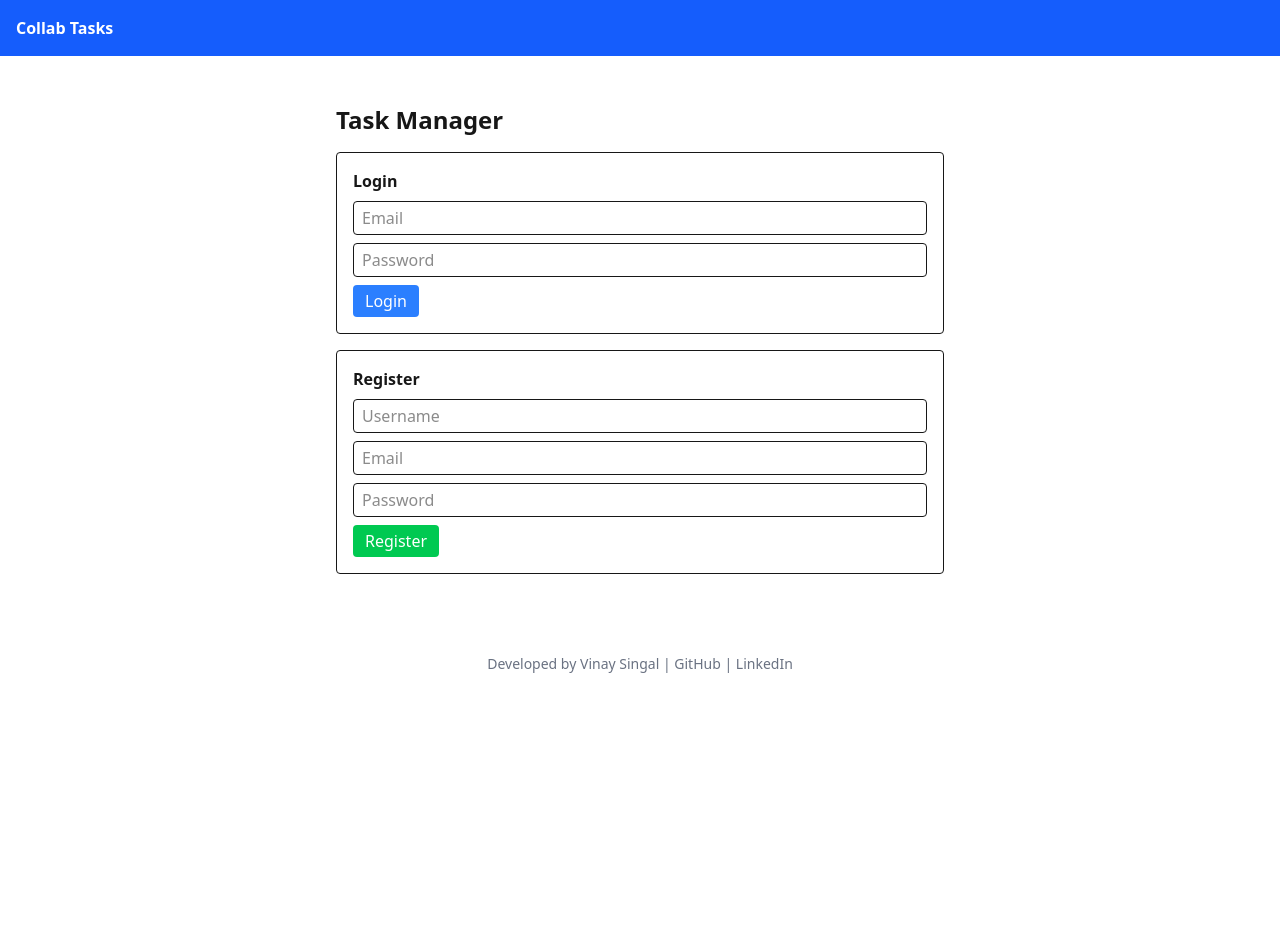
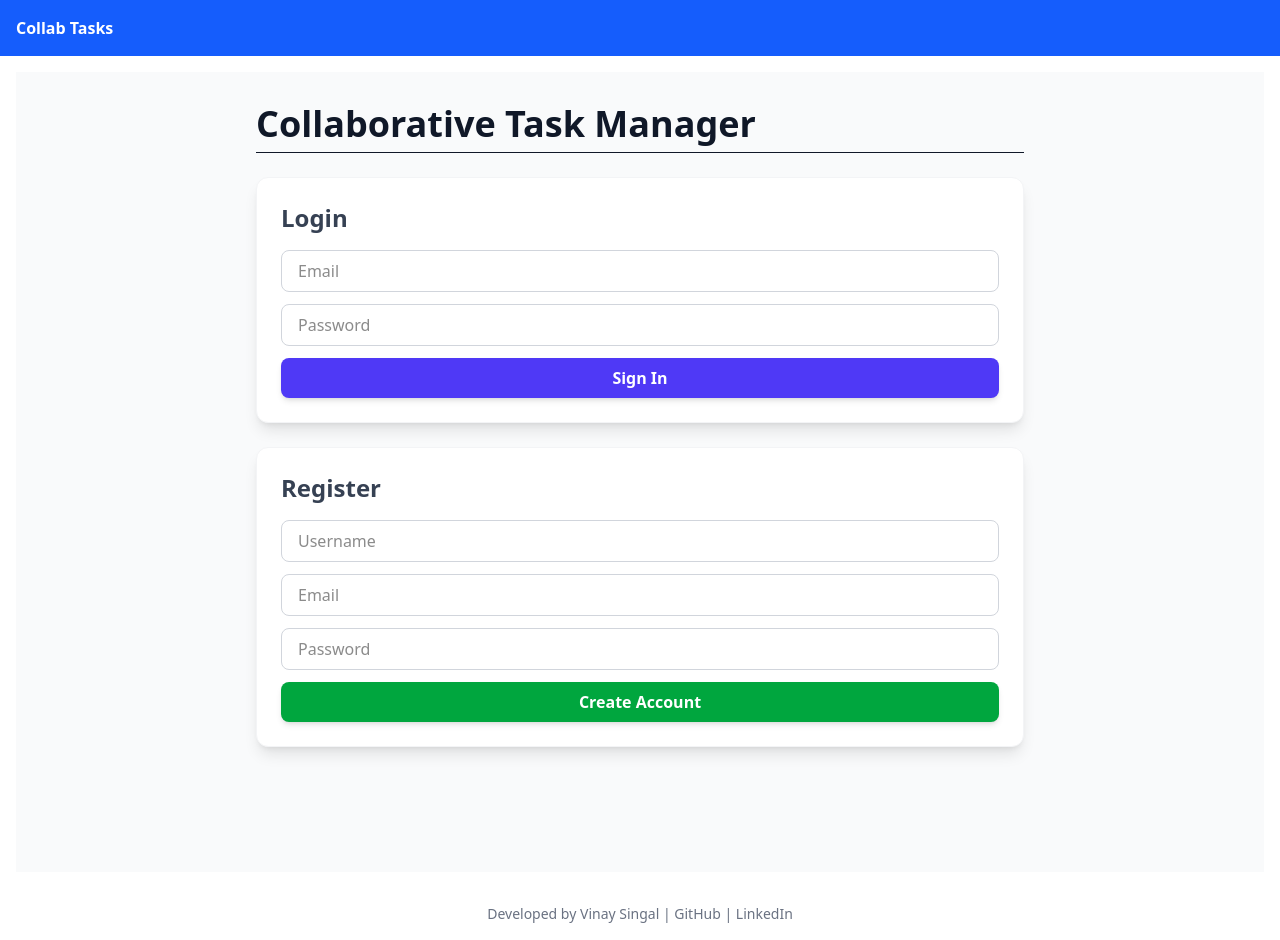
Before and after one commit to Vinay-Singal/Collab-Task, a Next.js app: page / in a window 1280 px wide. Before the commit the page ends 800 px from the top, so only its background shows below. Built offline with nearby package versions, Linux system fonts and the light colour scheme.

Commit message:
Refactor state management and improve task handling
Refactor user and task state types, implement toast notifications for user actions, and enhance task management features with better type safety and error handling.

```diff
--- a/src/app/page.tsx
+++ b/src/app/page.tsx
@@ -1,15 +1,33 @@
 "use client";
-import { useState, useEffect } from "react";
+import { useState, useEffect, useCallback } from "react";
+import { ITask } from "@/lib/models/Task"; // Import the canonical Task type
 
-interface Task {
+// Assuming you have a TaskCard component defined elsewhere
+import TaskCard from "../../components/TaskCard";
+
+// Helper type for the user object, assuming it comes from MongoDB/JWT
+interface IUser {
   _id: string;
-  title: string;
-  description: string;
+  email: string;
+  username: string;
 }
 
+// Custom hook to handle alert messages gracefully
+const useToast = () => {
+  const [message, setMessage] = useState<string | null>(null);
+
+  const showToast = (msg: string) => {
+    setMessage(msg);
+    setTimeout(() => setMessage(null), 3000); // Clear after 3 seconds
+  };
+  return { message, showToast };
+};
+
 export default function Home() {
-  const [user, setUser] = useState<any>(null);
-  const [tasks, setTasks] = useState<Task[]>([]);
+  // --- State Declarations ---
+  // Fix 1: Type the user state with the new IUser interface (or null)
+  const [user, setUser] = useState<IUser | null>(null);
+  const [tasks, setTasks] = useState<ITask[]>([]);
   const [title, setTitle] = useState("");
   const [description, setDescription] = useState("");
   const [email, setEmail] = useState("");
@@ -22,24 +40,28 @@ export default function Home() {
   const [editingTaskId, setEditingTaskId] = useState<string | null>(null);
   const [editingTitle, setEditingTitle] = useState("");
   const [editingDescription, setEditingDescription] = useState("");
-
-  // AI suggestions
   const [suggestions, setSuggestions] = useState<{ [key: string]: string[] }>({});
-
-  // Auth token
   const [token, setToken] = useState<string | null>(null);
 
-  // Fetch tasks
-  useEffect(() => {
+  const { message: toastMessage, showToast } = useToast();
+
+  // --- Data Fetching (Read) ---
+  const fetchTasks = useCallback(() => {
     if (!user || !token) return;
     fetch("/api/tasks", {
       headers: { Authorization: `Bearer ${token}` },
     })
       .then((res) => (res.ok ? res.json() : []))
-      .then((data) => setTasks(data));
+      // Fix 2: Cast the incoming data to the ITask array type
+      .then((data: ITask[]) => setTasks(data))
+      .catch((error) => console.error("Failed to fetch tasks:", error));
   }, [user, token]);
 
-  // Login
+  useEffect(() => {
+    fetchTasks();
+  }, [fetchTasks]);
+
+  // --- Authentication Handlers ---
   const login = async () => {
     const res = await fetch("/api/auth/login", {
       method: "POST",
@@ -48,14 +70,16 @@ export default function Home() {
     });
     if (res.ok) {
       const data = await res.json();
-      setUser(data.user);
+      // Fix 3: Ensure data.user matches IUser shape or is explicitly cast
+      setUser(data.user as IUser);
       setToken(data.token);
+      showToast("Login successful!");
     } else {
-      alert("Invalid email or password");
+      const data = await res.json();
+      showToast(data.message || "Invalid email or password");
     }
   };
 
-  // Register
   const register = async () => {
     const res = await fetch("/api/auth/register", {
       method: "POST",
@@ -68,27 +92,29 @@ export default function Home() {
     });
 
     if (res.ok) {
-      alert("Registered successfully. You can now login.");
+      showToast("Registered successfully. You can now login.");
       setRegisterUsername("");
       setRegisterEmail("");
       setRegisterPassword("");
     } else {
       const data = await res.json();
-      alert(data.message || "Registration failed");
+      showToast(data.message || "Registration failed");
     }
   };
 
-  // Logout
   const logout = () => {
     setUser(null);
     setTasks([]);
     setToken(null);
+    showToast("Logged out successfully.");
   };
 
-  // Add task
+  // --- CRUD Handlers ---
+
+  // Add task (Create)
   const addTask = async () => {
-    if (!title || !description) return alert("Title and description required");
-    if (!token) return alert("Login required");
+    if (!title || !description) return showToast("Title and description required");
+    if (!token) return showToast("Login required");
 
     const res = await fetch("/api/tasks", {
       method: "POST",
@@ -97,35 +123,40 @@ export default function Home() {
     });
 
     if (res.ok) {
-      const newTask = await res.json();
+      // Fix 4: Cast new task data to ITask
+      const newTask = await res.json() as ITask;
       setTasks([...tasks, newTask]);
       setTitle("");
       setDescription("");
+      showToast("Task added!");
+    } else {
+      showToast("Failed to add task.");
     }
   };
 
-  // Delete task
+  // Delete task (Delete)
   const deleteTask = async (id: string) => {
-    if (!token) return alert("Login required");
+    if (!token) return showToast("Login required");
     await fetch(`/api/tasks/${id}`, {
       method: "DELETE",
       headers: { Authorization: `Bearer ${token}` },
     });
     setTasks(tasks.filter((task) => task._id !== id));
+    showToast("Task deleted.");
   };
 
   // Start edit
-  const startEdit = (task: Task) => {
+  const startEdit = (task: ITask) => { // Fix 5: Use ITask here
     setEditingTaskId(task._id);
     setEditingTitle(task.title);
     setEditingDescription(task.description);
   };
 
-  // Update task
+  // Update task (Update)
   const updateTask = async () => {
     if (!editingTaskId) return;
-    if (!editingTitle || !editingDescription) return alert("Title and description required");
-    if (!token) return alert("Login required");
+    if (!editingTitle || !editingDescription) return showToast("Title and description required");
+    if (!token) return showToast("Login required");
 
     const res = await fetch(`/api/tasks/${editingTaskId}`, {
       method: "PUT",
@@ -134,19 +165,21 @@ export default function Home() {
     });
 
     if (res.ok) {
-      const updatedTask = await res.json();
+      const updatedTask = await res.json() as ITask; // Fix 6: Cast updated task data
       setTasks(tasks.map((t) => (t._id === editingTaskId ? updatedTask : t)));
       setEditingTaskId(null);
       setEditingTitle("");
       setEditingDescription("");
+      showToast("Task updated.");
     } else {
-      alert("Failed to update task");
+      showToast("Failed to update task");
     }
   };
 
-  // Fetch AI suggestions
-  const fetchSuggestions = async (task: Task) => {
-    if (!token) return alert("Login required");
+  // Fetch AI suggestions (Add-on Feature)
+  const fetchSuggestions = async (task: ITask) => { // Fix 7: Use ITask here
+    if (!token) return showToast("Login required");
+    setSuggestions((prev) => ({ ...prev, [task._id]: ["Loading..."] })); // Loading state
 
     const res = await fetch("/api/tasks/suggest", {
       method: "POST",
@@ -155,164 +188,225 @@ export default function Home() {
     });
 
     if (res.ok) {
-      const data = await res.json();
+      const data: { suggestions: string[] } = await res.json();
       setSuggestions((prev) => ({ ...prev, [task._id]: data.suggestions }));
     } else {
-      alert("Failed to fetch AI suggestions");
+      showToast("Failed to fetch AI suggestions");
+      setSuggestions((prev) => ({ ...prev, [task._id]: ["Failed to load suggestions."] }));
     }
   };
 
   return (
-    <main className="p-8 max-w-2xl mx-auto">
-      <h1 className="text-2xl font-bold mb-4">Task Manager</h1>
+    <main className="min-h-screen bg-gray-50 flex flex-col items-center p-4 sm:p-8">
+      <div className="w-full max-w-3xl">
+        <h1 className="text-4xl font-extrabold text-gray-900 mb-6 border-b pb-2">
+          Collaborative Task Manager
+        </h1>
 
+        {/* Global Toast Message */}
+        {toastMessage && (
+          <div className="fixed top-4 right-4 bg-green-500 text-white px-4 py-2 rounded-lg shadow-xl z-50">
+            {toastMessage}
+          </div>
+        )}
+
+        {/* Authentication Section */}
         {!user ? (
-        <>
-          {/* Login */}
-          <div className="mb-4 p-4 border rounded">
-            <h2 className="font-semibold mb-2">Login</h2>
+          <div className="space-y-6">
+            <div className="bg-white p-6 rounded-xl shadow-lg border border-gray-100">
+              <h2 className="text-2xl font-semibold mb-4 text-gray-700">Login</h2>
+              <div className="space-y-3">
                 <input
                   type="email"
                   placeholder="Email"
                   value={email}
                   onChange={(e) => setEmail(e.target.value)}
-              className="border px-2 py-1 rounded mb-2 w-full"
+                  className="border border-gray-300 px-4 py-2 rounded-lg w-full focus:ring-indigo-500 focus:border-indigo-500 transition"
                 />
                 <input
                   type="password"
                   placeholder="Password"
                   value={password}
                   onChange={(e) => setPassword(e.target.value)}
-              className="border px-2 py-1 rounded mb-2 w-full"
+                  className="border border-gray-300 px-4 py-2 rounded-lg w-full focus:ring-indigo-500 focus:border-indigo-500 transition"
                 />
-            <button onClick={login} className="bg-blue-500 text-white px-3 py-1 rounded">
-              Login
+                <button
+                  onClick={login}
+                  className="w-full bg-indigo-600 text-white font-semibold py-2 rounded-lg hover:bg-indigo-700 transition duration-150 shadow-md"
+                >
+                  Sign In
                 </button>
               </div>
+            </div>
 
-          {/* Register */}
-          <div className="mb-4 p-4 border rounded">
-            <h2 className="font-semibold mb-2">Register</h2>
+            <div className="bg-white p-6 rounded-xl shadow-lg border border-gray-100">
+              <h2 className="text-2xl font-semibold mb-4 text-gray-700">Register</h2>
+              <div className="space-y-3">
                 <input
                   type="text"
                   placeholder="Username"
                   value={registerUsername}
                   onChange={(e) => setRegisterUsername(e.target.value)}
-              className="border px-2 py-1 rounded mb-2 w-full"
+                  className="border border-gray-300 px-4 py-2 rounded-lg w-full focus:ring-green-500 focus:border-green-500 transition"
                 />
                 <input
                   type="email"
                   placeholder="Email"
                   value={registerEmail}
                   onChange={(e) => setRegisterEmail(e.target.value)}
-              className="border px-2 py-1 rounded mb-2 w-full"
+                  className="border border-gray-300 px-4 py-2 rounded-lg w-full focus:ring-green-500 focus:border-green-500 transition"
                 />
                 <input
                   type="password"
                   placeholder="Password"
                   value={registerPassword}
                   onChange={(e) => setRegisterPassword(e.target.value)}
-              className="border px-2 py-1 rounded mb-2 w-full"
+                  className="border border-gray-300 px-4 py-2 rounded-lg w-full focus:ring-green-500 focus:border-green-500 transition"
                 />
-            <button onClick={register} className="bg-green-500 text-white px-3 py-1 rounded">
-              Register
+                <button
+                  onClick={register}
+                  className="w-full bg-green-600 text-white font-semibold py-2 rounded-lg hover:bg-green-700 transition duration-150 shadow-md"
+                >
+                  Create Account
                 </button>
               </div>
-        </>
+            </div>
+          </div>
         ) : (
-        <>
-          <button onClick={logout} className="bg-gray-600 text-white px-3 py-1 rounded mb-4">
+          /* Main Application UI */
+          <div className="space-y-8">
+            <div className="flex justify-between items-center bg-white p-4 rounded-xl shadow-md">
+              <p className="text-lg font-medium text-gray-700">
+                Welcome back, <span className="font-bold text-indigo-600">{user.username}</span>!
+              </p>
+              <button
+                onClick={logout}
+                className="bg-red-500 text-white text-sm font-semibold px-4 py-2 rounded-lg hover:bg-red-600 transition duration-150 shadow-sm"
+              >
                 Logout
               </button>
+            </div>
 
-          {/* Add task */}
-          <div className="flex gap-2 mb-4">
+            {/* Add Task (Create) */}
+            <div className="bg-white p-6 rounded-xl shadow-lg">
+              <h2 className="text-2xl font-semibold mb-4 text-gray-700">Add New Task</h2>
+              <div className="flex flex-col gap-3 sm:flex-row">
                 <input
                   value={title}
                   onChange={(e) => setTitle(e.target.value)}
-              placeholder="Title"
-              className="border px-2 py-1 rounded w-1/3"
+                  placeholder="Task Title (e.g., Implement Auth flow)"
+                  className="border border-gray-300 px-4 py-2 rounded-lg w-full sm:w-1/3 focus:ring-blue-500 focus:border-blue-500 transition"
                 />
                 <input
                   value={description}
                   onChange={(e) => setDescription(e.target.value)}
-              placeholder="Description"
-              className="border px-2 py-1 rounded w-1/3"
+                  placeholder="Detailed description..."
+                  className="border border-gray-300 px-4 py-2 rounded-lg w-full sm:w-2/3 focus:ring-blue-500 focus:border-blue-500 transition"
                 />
-            <button onClick={addTask} className="bg-blue-500 text-white px-3 py-1 rounded">
-              Add
-            </button>
-          </div>
-
-          {/* Task list */}
-          <ul>
-            {tasks.map((task) => (
-              <li key={task._id} className="border p-2 flex flex-col gap-2 mb-2">
-                <div className="flex justify-between items-center">
-                  {editingTaskId === task._id ? (
-                    <div className="flex flex-col gap-1 w-full">
-                      <input
-                        value={editingTitle}
-                        onChange={(e) => setEditingTitle(e.target.value)}
-                        className="border px-1 py-1 mb-1 w-full"
-                      />
-                      <input
-                        value={editingDescription}
-                        onChange={(e) => setEditingDescription(e.target.value)}
-                        className="border px-1 py-1 w-full"
-                      />
-                    </div>
-                  ) : (
-                    <div className="flex flex-col">
-                      <strong>{task.title}</strong>
-                      <p>{task.description}</p>
-                    </div>
-                  )}
-
-                  <div className="flex gap-1">
-                    {editingTaskId === task._id ? (
                 <button
-                        onClick={updateTask}
-                        className="bg-yellow-500 text-white px-2 py-1 rounded"
+                  onClick={addTask}
+                  className="shrink-0 bg-blue-600 text-white font-semibold px-6 py-2 rounded-lg hover:bg-blue-700 transition duration-150 shadow-md"
                 >
-                        Save
-                      </button>
-                    ) : (
-                      <button
-                        onClick={() => startEdit(task)}
-                        className="bg-blue-500 text-white px-2 py-1 rounded"
-                      >
-                        Edit
-                      </button>
-                    )}
-                    <button
-                      onClick={() => deleteTask(task._id)}
-                      className="bg-red-500 text-white px-2 py-1 rounded"
-                    >
-                      Delete
-                    </button>
-                    <button
-                      onClick={() => fetchSuggestions(task)}
-                      className="bg-purple-500 text-white px-2 py-1 rounded"
-                    >
-                      Suggestions
+                  Add Task
                 </button>
               </div>
             </div>
 
-                {/* AI suggestions */}
+            {/* Task List (Read, Update, Delete) */}
+            <div className="space-y-4">
+              <h2 className="text-2xl font-semibold text-gray-800">Your Tasks ({tasks.length})</h2>
+              {tasks.length === 0 ? (
+                <p className="text-gray-500 italic">No tasks yet. Add one above!</p>
+              ) : (
+                <div className="grid grid-cols-1 md:grid-cols-2 gap-4">
+                  {tasks.map((task) => (
+                    <div key={task._id} className="bg-white p-5 rounded-xl shadow-lg border border-gray-200">
+                      {editingTaskId === task._id ? (
+                        /* Edit Form */
+                        <div className="flex flex-col gap-2">
+                          <input
+                            value={editingTitle}
+                            onChange={(e) => setEditingTitle(e.target.value)}
+                            className="border px-3 py-1 rounded w-full font-bold"
+                          />
+                          <textarea
+                            value={editingDescription}
+                            onChange={(e) => setEditingDescription(e.target.value)}
+                            className="border px-3 py-1 rounded w-full h-20 resize-none"
+                          />
+                          <div className="flex gap-2 mt-2">
+                            <button
+                              onClick={updateTask}
+                              className="bg-green-500 text-white text-sm px-3 py-1 rounded hover:bg-green-600 transition"
+                            >
+                              Save
+                            </button>
+                            <button
+                              onClick={() => setEditingTaskId(null)}
+                              className="bg-gray-500 text-white text-sm px-3 py-1 rounded hover:bg-gray-600 transition"
+                            >
+                              Cancel
+                            </button>
+                          </div>
+                        </div>
+                      ) : (
+                        /* Task Display with Actions */
+                        <>
+                          <div className="flex justify-between items-start">
+                            <div className="flex flex-col">
+                              <strong className="text-lg font-bold text-gray-800">{task.title}</strong>
+                              <p className="text-gray-600 text-sm mt-1">{task.description}</p>
+                            </div>
+                            <div className="flex gap-2 shrink-0">
+                              <button
+                                onClick={() => startEdit(task)}
+                                className="text-indigo-600 hover:text-indigo-800 transition text-sm font-medium"
+                              >
+                                Edit
+                              </button>
+                              <button
+                                onClick={() => deleteTask(task._id)}
+                                className="text-red-600 hover:text-red-800 transition text-sm font-medium"
+                              >
+                                Delete
+                              </button>
+                            </div>
+                          </div>
+
+                          {/* AI Suggestions Feature */}
+                          <div className="mt-3 pt-3 border-t border-gray-100">
+                            <button
+                              onClick={() => fetchSuggestions(task)}
+                              className="w-full bg-purple-500 text-white text-sm font-semibold px-4 py-2 rounded-lg hover:bg-purple-600 transition duration-150 shadow-md"
+                            >
+                              Get AI Suggestions
+                            </button>
                             {suggestions[task._id] && (
-                  <ul className="ml-2 mt-1 list-disc text-gray-700">
+                              <ul className="mt-2 list-disc list-inside text-sm text-purple-800 bg-purple-50 p-3 rounded-lg">
                                 {suggestions[task._id].map((s, idx) => (
-                      <li key={idx}>{s}</li>
+                                  <li key={idx} className="mb-1">{s}</li>
                                 ))}
                               </ul>
                             )}
-              </li>
-            ))}
-          </ul>
+                          </div>
                         </>
                       )}
+                    </div>
+                  ))}
+                </div>
+              )}
+            </div>
+
+            {/* Footer with Submission Guidelines Info */}
+            <footer className="mt-10 pt-4 border-t border-gray-300 text-center text-sm text-gray-500">
+                <p>Full-Stack Assignment Project</p>
+                <p>Developer: [Your Name Here]</p>
+                <p>GitHub Profile: <a href="https://github.com/Vinay-Singal/Collab-Task/" target="_blank" className="text-indigo-500 hover:underline">[Your GitHub Profile]</a></p>
+                <p>LinkedIn Profile: <a href="https://www.linkedin.com/in/singalvinay/" target="_blank" className="text-indigo-500 hover:underline">[Your LinkedIn Profile]</a></p>
+            </footer>
+          </div>
+        )}
+      </div>
     </main>
   );
 }
```
Lines whose indentation alone changed are shown as unchanged.
